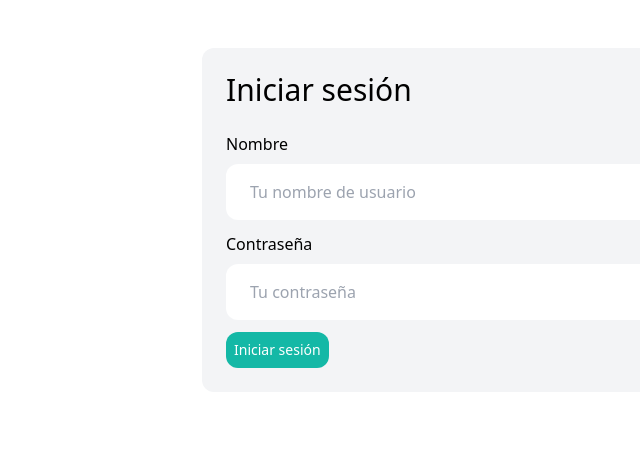
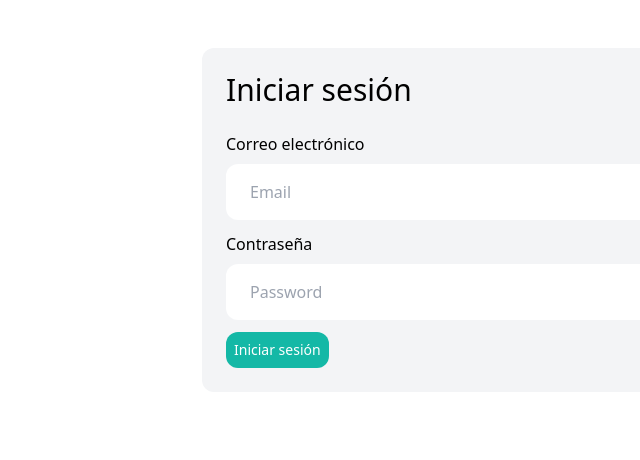
Before and after one commit to Yuuta094/PGPI-G2.12, a Django app: page /login/ in a window 1280 px wide. Shown: the part 94-554 px from the top of the page, without its empty margins (130-770 px from the left). Run offline with Django 4.2, Linux system fonts and the light colour scheme; some libraries are stand-ins or nearby versions.

Commit message:
Fix:Log in con inicio de sesion

```diff
--- a/artUS/artus/core/forms.py
+++ b/artUS/artus/core/forms.py
@@ -1,12 +1,38 @@
 from django import forms
 from django.contrib.auth.forms import UserCreationForm, AuthenticationForm
 from django.contrib.auth.models import User
+from django.contrib.auth import authenticate
+from django.contrib.auth import get_user_model
+
+class LoginForm(forms.Form):
+    email = forms.CharField(widget=forms.EmailInput(attrs={'placeholder': 'Email','class': 'w-full py-4 px-6 rounded-xl'}))
+    password = forms.CharField(widget=forms.PasswordInput(attrs={'placeholder': 'Password','class': 'w-full py-4 px-6 rounded-xl'}))
+
+    def __init__(self, *args, **kwargs):
+        self.request = kwargs.pop('request', None)
+        super(LoginForm, self).__init__(*args, **kwargs)
 
 
-class LoginForm(AuthenticationForm):
-    username = forms.CharField(widget=forms.TextInput(attrs={'placeholder': 'Tu nombre de usuario','class': 'w-full py-4 px-6 rounded-xl'}))
-    password = forms.CharField(widget=forms.PasswordInput(attrs={'placeholder': 'Tu contraseña','class': 'w-full py-4 px-6 rounded-xl'}))
+    def clean(self):
+        email = self.cleaned_data.get('email')
+        password = self.cleaned_data.get('password')
+        User = get_user_model()
+        try:
+            user = User.objects.get(email=email)
+        except User.DoesNotExist:
+            raise forms.ValidationError("Invalid email/password.")
+        if not user.check_password(password):
+            raise forms.ValidationError("Invalid email/password.")
+        if not user.is_active:
+            raise forms.ValidationError("This account is inactive.")
 
+        # Set user_cache after successful authentication
+        self.user_cache = user
+
+        return self.cleaned_data
+
+    def get_user(self):
+        return self.user_cache
 class SignupForm(UserCreationForm):
     class Meta:
         model = User
--- a/artUS/artus/core/templates/core/login.html
+++ b/artUS/artus/core/templates/core/login.html
@@ -9,8 +9,8 @@
         <form method="post" action=".">
             {% csrf_token %}
             <div class="mb-3">
-                <label class="inline-block mb-2">Nombre</label><br>
-                {{ form.username }}
+                <label class="inline-block mb-2">Correo electrónico</label><br>
+                {{ form.email }}
             </div>
             <div class="mb-3">
                 <label class="inline-block mb-2">Contraseña</label><br>
```
Also changed, not shown: artUS/artus/core/views.py (+13 -0 lines), artUS/artus/db.sqlite3.
